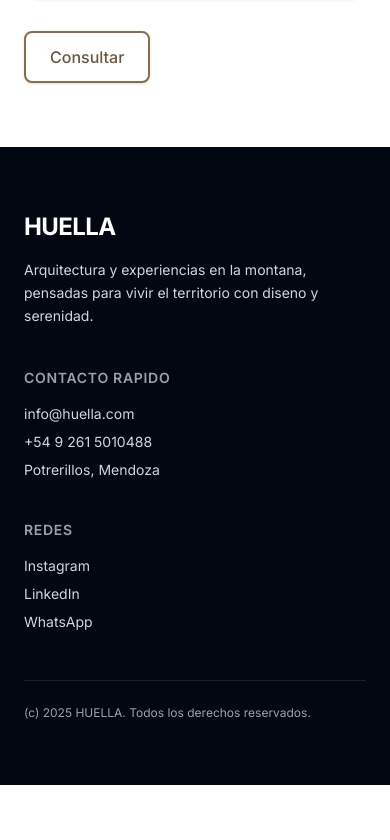
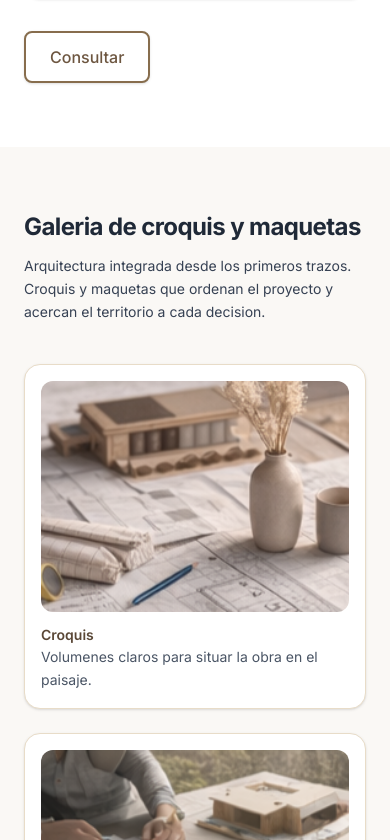
Before and after one commit to Teksi75/huella-mendoza-site, a Next.js app: page /diseno in a window 390 px wide. Shown: the part 1160-2000 px from the top of the page. Before the commit the page ends 1945 px from the top, so only its background shows below. Built offline with nearby package versions, Linux system fonts and the light colour scheme.

Commit message:
Add design media galleries

```diff
--- a/app/diseno/page.tsx
+++ b/app/diseno/page.tsx
@@ -1,4 +1,34 @@
+import Image from 'next/image';
 import Link from 'next/link';
+
+const croquisImages = [
+  { src: '/media/huella/diseno/diseno-croquis-1.PNG', title: 'Croquis', ratio: 'aspect-[4/3]' },
+  { src: '/media/huella/diseno/diseno-croquis-2.PNG', title: 'Croquis', ratio: 'aspect-[4/3]' },
+  { src: '/media/huella/diseno/diseno-croquis-3.png', title: 'Croquis', ratio: 'aspect-[3/4]' },
+  { src: '/media/huella/diseno/diseno-croquis-4.png', title: 'Maqueta', ratio: 'aspect-[3/4]' },
+  { src: '/media/huella/diseno/diseno-croquis-5.png', title: 'Croquis', ratio: 'aspect-[4/3]' },
+  { src: '/media/huella/diseno/diseno-croquis-6.png', title: 'Maqueta', ratio: 'aspect-[4/3]' },
+  { src: '/media/huella/diseno/diseno-croquis-7.png', title: 'Croquis', ratio: 'aspect-[3/4]' },
+  { src: '/media/huella/diseno/diseno-croquis-8.png', title: 'Maqueta', ratio: 'aspect-[4/3]' },
+  { src: '/media/huella/diseno/diseno-croquis-9.png', title: 'Croquis', ratio: 'aspect-[4/3]' },
+  { src: '/media/huella/diseno/diseno-croquis-10.png', title: 'Croquis destacado', ratio: 'aspect-[4/3]', featured: true },
+];
+
+const interiorImages = [
+  { src: '/media/huella/diseno/diseno-interior-1.png', title: 'Luz natural', ratio: 'aspect-[4/3]' },
+  { src: '/media/huella/diseno/diseno-interior-2.png', title: 'Materialidad calida', ratio: 'aspect-[4/3]' },
+  { src: '/media/huella/diseno/diseno-interior-3.png', title: 'Ritmo de madera', ratio: 'aspect-[4/3]' },
+  { src: '/media/huella/diseno/diseno-interior-4.png', title: 'Espacio integrado', ratio: 'aspect-[4/3]' },
+  { src: '/media/huella/diseno/diseno-interior-5.png', title: 'Detalles honestos', ratio: 'aspect-[4/3]' },
+];
+
+const entornoImages = [
+  { src: '/media/huella/8.png', title: 'Estructura protagonista', ratio: 'aspect-[16/9]', featured: true },
+  { src: '/media/huella/2.png', title: 'Vinculo con el valle', ratio: 'aspect-[4/3]' },
+  { src: '/media/huella/3.png', title: 'Terraza hacia el paisaje', ratio: 'aspect-[4/3]' },
+  { src: '/media/huella/16.png', title: 'Trama de madera', ratio: 'aspect-[4/3]' },
+  { src: '/media/huella/13.png', title: 'Refugio liviano', ratio: 'aspect-[4/3]' },
+];
 
 export default function DisenoPage() {
   return (
@@ -86,6 +116,101 @@ export default function DisenoPage() {
           </div>
         </div>
       </section>
+
+      <section className="section-padding bg-tierra-50">
+        <div className="container-custom">
+          <div className="max-w-3xl">
+            <h2>Galeria de croquis y maquetas</h2>
+            <p className="mt-3 text-gray-700">
+              Arquitectura integrada desde los primeros trazos. Croquis y maquetas que ordenan el proyecto y acercan el territorio a cada decision.
+            </p>
+          </div>
+
+          <div className="mt-10 grid gap-6 md:grid-cols-2 lg:grid-cols-3">
+            {croquisImages.map((image) => (
+              <div
+                key={image.src}
+                className={`rounded-2xl border border-tierra-200 bg-white p-4 shadow-sm ${image.featured ? 'lg:col-span-2' : ''}`}
+              >
+                <div className={`${image.ratio} relative overflow-hidden rounded-xl bg-tierra-50`}>
+                  <Image
+                    src={image.src}
+                    alt={`${image.title} de vivienda en la montana`}
+                    fill
+                    className="h-full w-full object-cover"
+                    sizes="(min-width: 1024px) 33vw, (min-width: 768px) 50vw, 100vw"
+                    priority={image.featured}
+                  />
+                </div>
+                <p className="mt-3 text-sm font-semibold text-tierra-800">{image.title}</p>
+                <p className="text-sm text-gray-600">Volumenes claros para situar la obra en el paisaje.</p>
+              </div>
+            ))}
+          </div>
+        </div>
+      </section>
+
+      <section className="section-padding bg-white">
+        <div className="container-custom">
+          <div className="max-w-3xl">
+            <h2>Diseno interior</h2>
+            <p className="mt-3 text-gray-700">
+              Materiales nobles, luz cuidada y rincones simples para habitar con calma. Cada ambiente conecta con el exterior sin perder abrigo.
+            </p>
+          </div>
+
+          <div className="mt-10 grid gap-6 md:grid-cols-2">
+            {interiorImages.map((image) => (
+              <div key={image.src} className="rounded-2xl border border-tierra-200 bg-tierra-50 p-4 shadow-sm">
+                <div className={`${image.ratio} relative overflow-hidden rounded-xl bg-white`}>
+                  <Image
+                    src={image.src}
+                    alt={`${image.title} en interior de HUELLA`}
+                    fill
+                    className="h-full w-full object-cover"
+                    sizes="(min-width: 1024px) 50vw, 100vw"
+                  />
+                </div>
+                <p className="mt-3 text-sm font-semibold text-tierra-800">{image.title}</p>
+                <p className="text-sm text-gray-600">Tramas que filtran la luz y mantienen la calidez.</p>
+              </div>
+            ))}
+          </div>
+        </div>
+      </section>
+
+      <section className="section-padding bg-tierra-50">
+        <div className="container-custom">
+          <div className="max-w-3xl">
+            <h2>Estructura integrada al entorno</h2>
+            <p className="mt-3 text-gray-700">
+              Cubiertas livianas, vistas largas y apoyos precisos que respetan la topografia. La estructura se vuelve parte del paisaje y protege el habitar.
+            </p>
+          </div>
+
+          <div className="mt-10 grid gap-6 lg:grid-cols-3 auto-rows-fr">
+            {entornoImages.map((image) => (
+              <div
+                key={image.src}
+                className={`rounded-2xl border border-tierra-200 bg-white p-4 shadow-sm ${image.featured ? 'lg:col-span-3' : ''}`}
+              >
+                <div className={`${image.ratio} relative overflow-hidden rounded-xl bg-tierra-50`}>
+                  <Image
+                    src={image.src}
+                    alt={`${image.title} integrada al paisaje`}
+                    fill
+                    className="h-full w-full object-cover"
+                    sizes={`(min-width: 1024px) ${image.featured ? '100vw' : '33vw'}, (min-width: 768px) 50vw, 100vw`}
+                    priority={image.featured}
+                  />
+                </div>
+                <p className="mt-3 text-sm font-semibold text-tierra-800">{image.title}</p>
+                <p className="text-sm text-gray-600">Estructuras que acompañan el relieve y abren el espacio hacia el paisaje.</p>
+              </div>
+            ))}
+          </div>
+        </div>
+      </section>
     </main>
   );
 }
```
